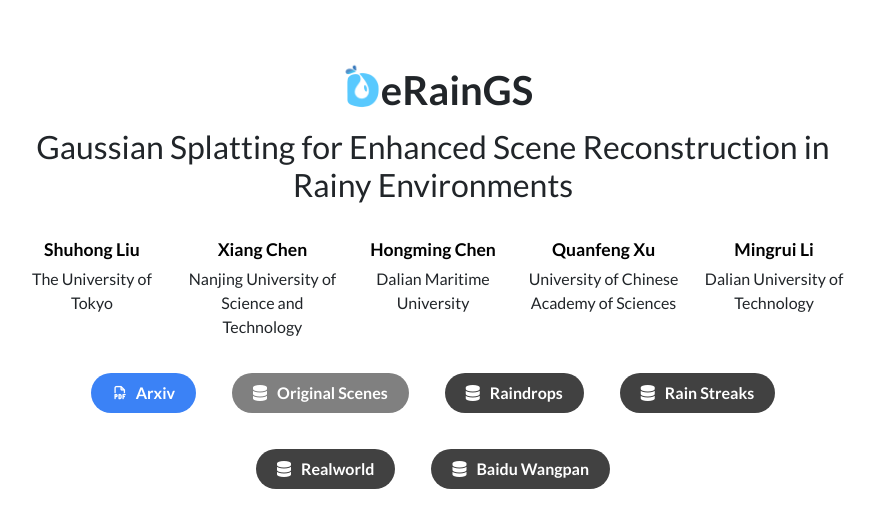
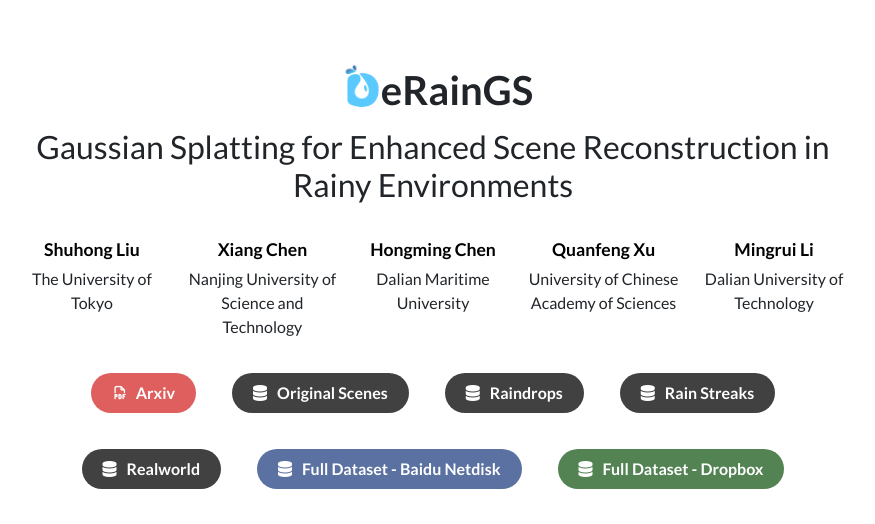
Before and after one commit to DeRainGS/DeRainGS.github.io, a plain HTML site: page index.html in a window 1280 px wide. Shown: the top 524 px of the page, without its empty margins (207-1082 px from the left). Drawn offline with nearby package versions, Linux system fonts and the light colour scheme; grey boxes are pictures that could not be loaded.

Commit message:
Add dropbox link

```diff
--- a/index.html
+++ b/index.html
@@ -70,12 +70,13 @@
       </div>
     </div> -->
     <div class="links">
-      <a class="button" href="https://arxiv.org/abs/2408.11540" style="margin: 10px; display: inline-block;"><i class="ti ti-file-type-pdf"></i> Arxiv</a>
-      <a class="button" href="https://drive.google.com/file/d/1XjVdHDiGS1zAvBvfSgOdeFkHRO4-Ce1L/view?usp=sharing" style="margin: 10px; display: inline-block; background-color: #808080;"><i class="fas fa-database" style="margin-right: 10px;"></i>Original Scenes</a>
+      <a class="button" href="https://arxiv.org/abs/2408.11540" style="margin: 10px; display: inline-block; background-color: #df5f5f;"><i class="ti ti-file-type-pdf"></i> Arxiv</a>
+      <a class="button" href="https://drive.google.com/file/d/1XjVdHDiGS1zAvBvfSgOdeFkHRO4-Ce1L/view?usp=sharing" style="margin: 10px; display: inline-block; background-color: #414141;"><i class="fas fa-database" style="margin-right: 10px;"></i>Original Scenes</a>
       <a class="button" href="https://drive.google.com/file/d/1L8wGbGqpswfsWY7aeWB66NLEomqkDnB9/view?usp=sharing" style="margin: 10px; display: inline-block; background-color: #414141;"><i class="fas fa-database" style="margin-right: 10px;"></i>Raindrops</a>
       <a class="button" href="https://drive.google.com/file/d/1SIX8D_j0t9l6qmGOt-VsTOQYQfh_tNUl/view?usp=sharing" style="margin: 10px; display: inline-block; background-color: #414141;"><i class="fas fa-database" style="margin-right: 10px;"></i>Rain Streaks</a>
       <a class="button" href="https://drive.google.com/file/d/1XjVdHDiGS1zAvBvfSgOdeFkHRO4-Ce1L/view?usp=sharing" style="margin: 10px; display: inline-block; background-color: #414141;"><i class="fas fa-database" style="margin-right: 10px;"></i>Realworld</a>
-      <a class="button" href="https://pan.baidu.com/s/1zcIx78BGJNzuccJ9RGFXdg?pwd=9733" style="margin: 10px; display: inline-block; background-color: #414141;"><i class="fas fa-database" style="margin-right: 10px;"></i>Baidu Wangpan</a>
+      <a class="button" href="https://pan.baidu.com/s/1zcIx78BGJNzuccJ9RGFXdg?pwd=9733" style="margin: 10px; display: inline-block; background-color: #5a71a1;"><i class="fas fa-database" style="margin-right: 10px;"></i>Full Dataset - Baidu Netdisk</a>
+      <a class="button" href="https://pan.baidu.com/s/1zcIx78BGJNzuccJ9RGFXdg?pwd=9733" style="margin: 10px; display: inline-block; background-color: #538253;"><i class="fas fa-database" style="margin-right: 10px;"></i>Full Dataset - Dropbox</a>
     </div>
     <style>
       .video.teaser-video::before {
```
